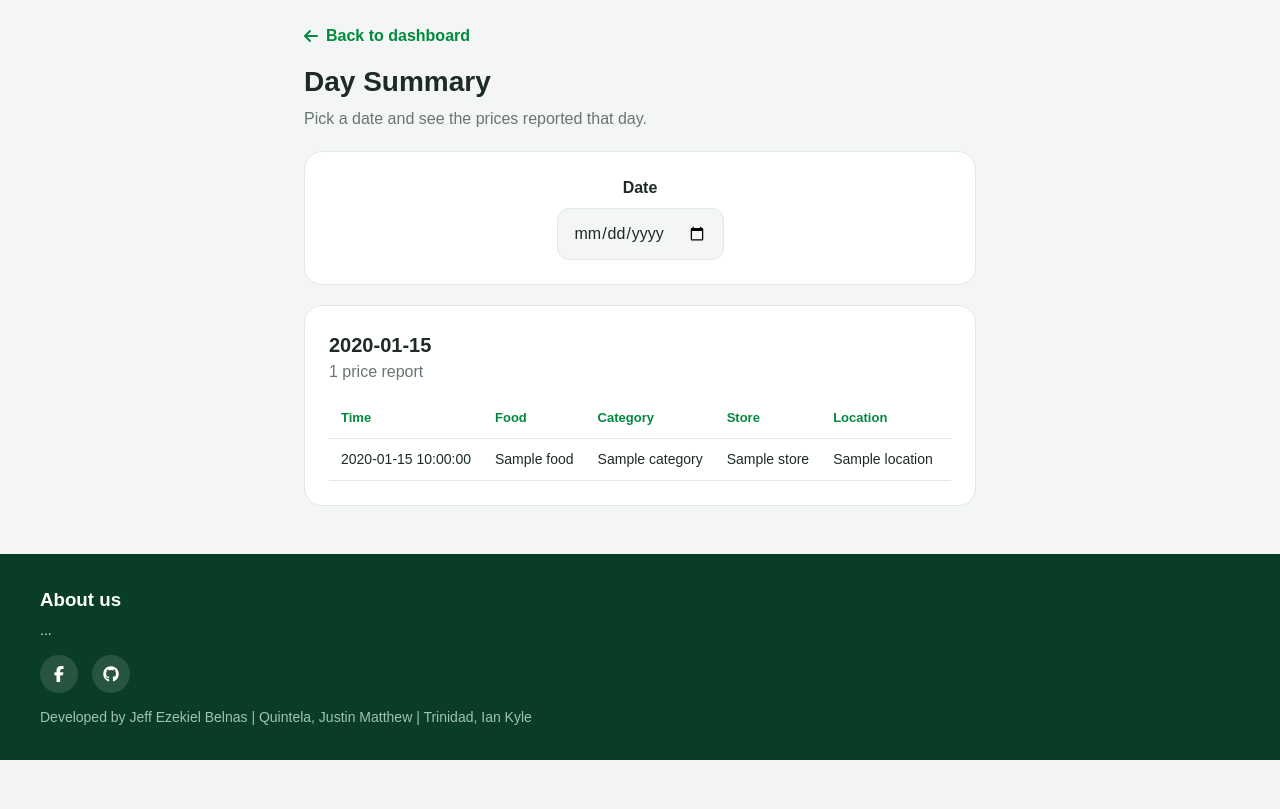
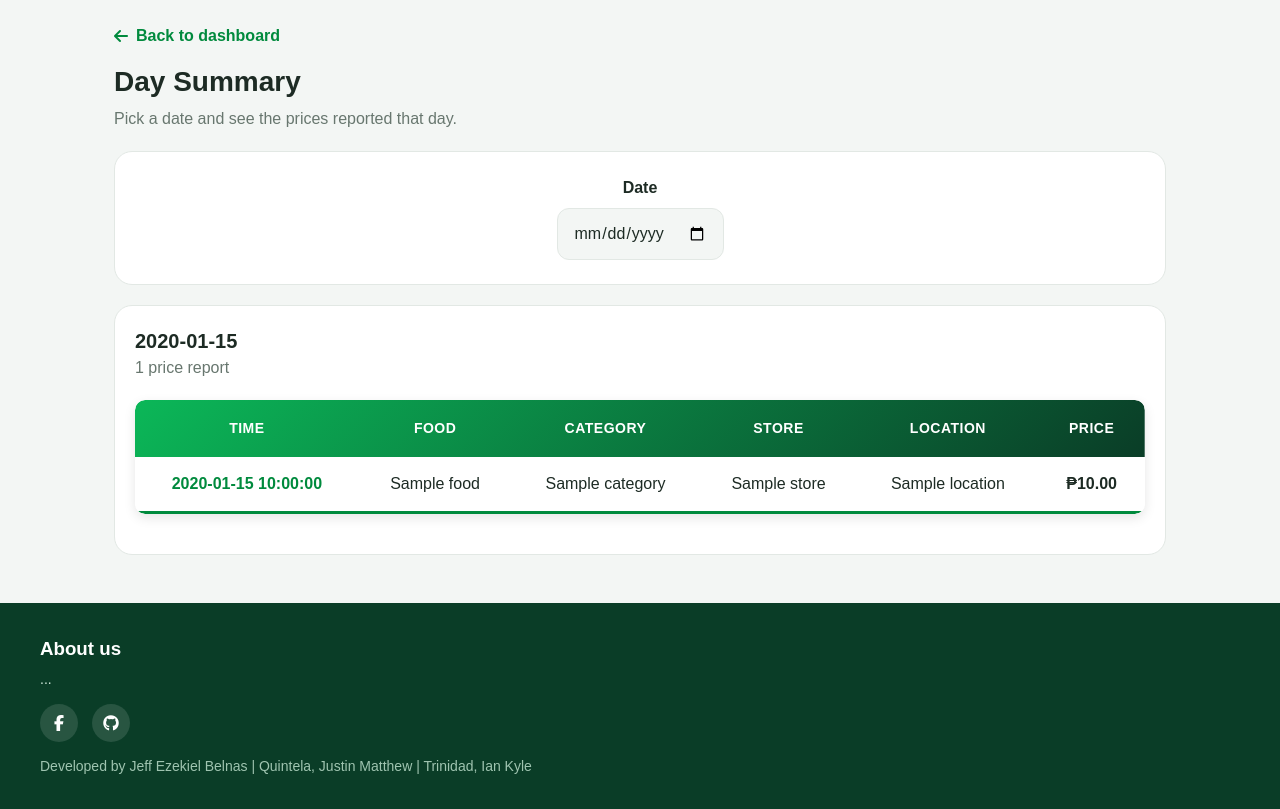
Before and after one commit to jeffkkiel/Community-Driven-Food-Price-Comparison-Budget-Optimization-System, a Flask app: template app/templates/day_summary.html in a window 1280 px wide. Shown: the part 70-879 px from the top of the page. Before the commit the page ends 830 px from the top, so only its background shows below. Run offline with Flask 3, Linux system fonts and the light colour scheme; the template is opened without the code that fills it: most values are stand-ins (such as "Sample title", 1, 10 or a date in 2020).

Commit message:
same css like nba universe

```diff
--- a/app/static/css/day_summary.css
+++ b/app/static/css/day_summary.css
@@ -1,3 +1,4 @@
+/* Date picker */
 .pick-date {
     display: flex;
     flex-direction: column;
@@ -23,6 +24,7 @@
     border-radius: 12px;
 }
 
+/* Summary box */
 .summary {
     padding: 24px;
     background: var(--card);
@@ -38,38 +40,93 @@
     margin-bottom: 14px;
 }
 
-.table-wrap {
+/* Table */
+.table-container {
+    width: 100%;
     overflow-x: auto;
+    margin: 20px auto;
+    box-shadow: 0 4px 12px rgba(0, 0, 0, 0.1);
+    border-radius: 10px;
 }
 
-table {
+.content-table {
+    border-collapse: collapse;
+    margin: 0;
+    font-size: 16px;
     width: 100%;
-    border-collapse: collapse;
-    font-size: 14px;
+    min-width: 400px;
+    border-radius: 10px;
+    overflow: hidden;
+    background: white;
 }
 
-th, td {
-    padding: 10px 12px;
-    text-align: left;
-    border-bottom: 1px solid var(--line);
+.content-table thead tr {
+    text-align: center;
+    color: white;
+    background: linear-gradient(135deg, var(--green), var(--green-deep));
+    font-weight: bold;
+}
+
+.content-table th {
+    padding: 18px 20px;
+    text-transform: uppercase;
+    letter-spacing: 0.5px;
+    font-size: 14px;
+    text-align: center;
+}
+
+.content-table td {
+    padding: 15px 20px;
+    text-align: center;
     white-space: nowrap;
 }
 
-th {
+.content-table td:first-child {
+    font-weight: bold;
     color: var(--green-dark);
-    font-size: 13px;
+}
+
+.content-table tbody tr {
+    border-bottom: 1px solid var(--line);
+    transition: all 0.3s ease;
+}
+
+.content-table tbody tr:nth-of-type(even) {
+    background-color: #f8f9fa;
+}
+
+.content-table tbody tr:hover {
+    background: var(--green-soft);
+    transform: translateX(5px);
+    box-shadow: 0 2px 8px rgba(0, 0, 0, 0.1);
+    cursor: pointer;
+}
+
+.content-table tbody tr:last-of-type {
+    border-bottom: 3px solid var(--green-dark);
 }
 
 .num {
-    text-align: right;
     font-weight: 700;
-}
-
-tbody tr:hover {
-    background: var(--green-soft);
 }
 
 .empty {
     padding: 24px 0;
     text-align: center;
 }
+
+.page:has(.summary) {
+    max-width: 1100px;
+}
+
+.summary {
+    padding: 20px;
+}
+
+@media (max-width: 600px) {
+    .content-table th,
+    .content-table td {
+        padding: 10px 12px;
+        font-size: 13px;
+    }
+}
--- a/app/templates/day_summary.html
+++ b/app/templates/day_summary.html
@@ -35,8 +35,8 @@ head %}
     </p>
 
     {% if entries %}
-    <div class="table-wrap">
-      <table>
+    <div class="table-container">
+      <table class="content-table">
         <thead>
           <tr>
             <th>Time</th>
```
